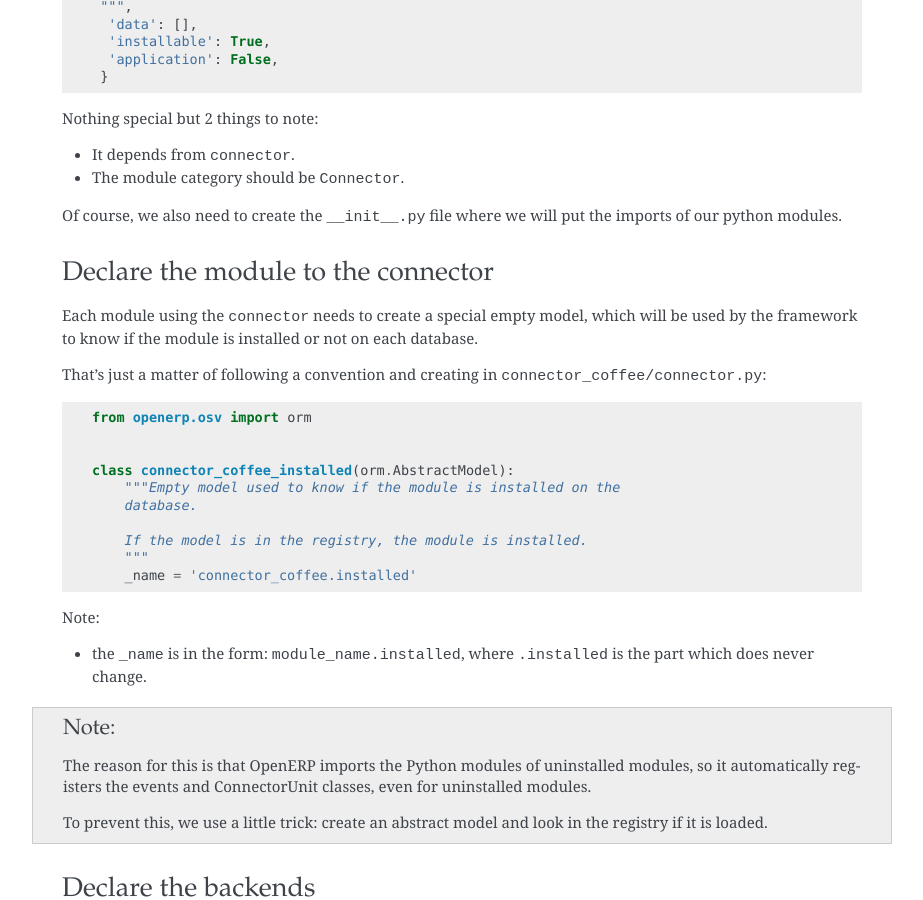
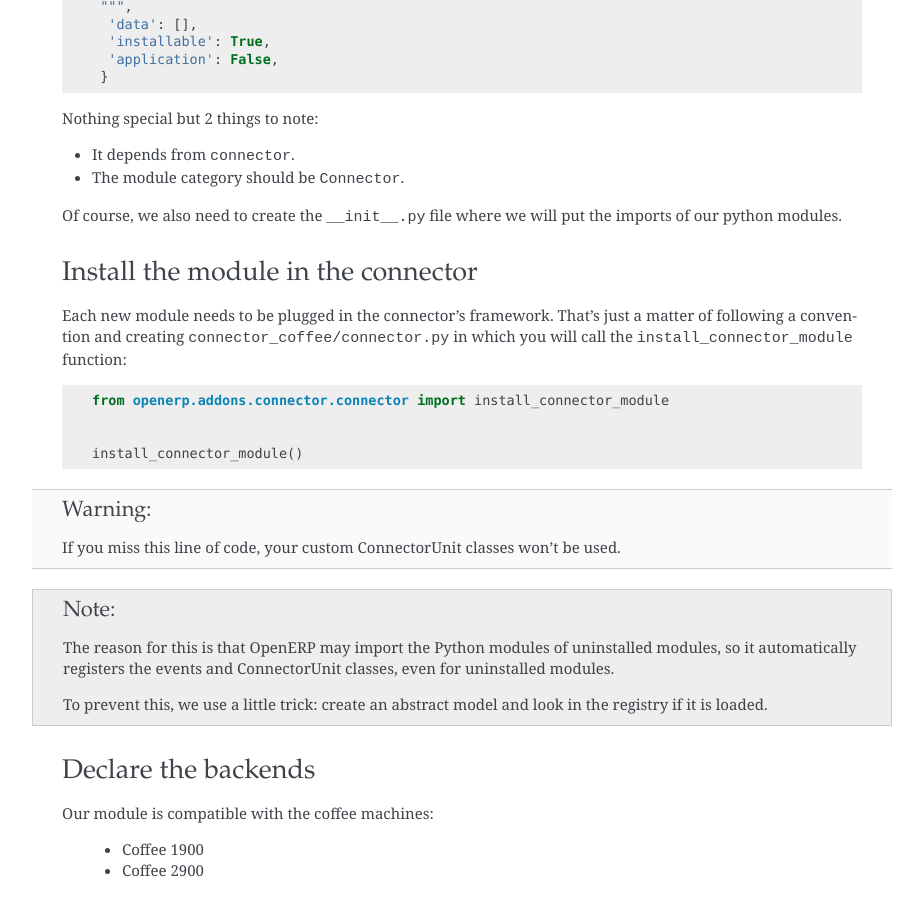
Before and after one commit to OCA/queue, a Sphinx documentation site: the page built from queue_job/doc/guides/bootstrap_connector.rst, in a window 1280 px wide and 900 px high, scrolled down 732 px. Shown: the whole window, without its empty margins (218-1141 px from the left). Built offline with Sphinx 7.4.7, drawn with Linux system fonts in a browser that asks for light colours; some of the changed text lies outside the part shown.

Commit message:
[CHG] adapt the documentation to use the install_connector_module instead of crafting a model with the right name

```diff
--- a/queue_job/doc/guides/bootstrap_connector.rst
+++ b/queue_job/doc/guides/bootstrap_connector.rst
@@ -66,34 +66,23 @@ put the imports of our python modules.
 
 
 ***********************************
-Declare the module to the connector
+Install the module in the connector
 ***********************************
 
-Each module using the ``connector`` needs to create a special empty
-model, which will be used by the framework to know if the module is
-installed or not on each database.
+Each new module needs to be plugged in the connector's framework.
+That's just a matter of following a convention and creating
+``connector_coffee/connector.py`` in which you will call the
+``install_connector_module`` function::
 
-That's just a matter of following a convention and creating in
-``connector_coffee/connector.py``::
-
-    from openerp.osv import orm
+    from openerp.addons.connector.connector import install_connector_module
 
 
-    class connector_coffee_installed(orm.AbstractModel):
-        """Empty model used to know if the module is installed on the
-        database.
+    install_connector_module()
 
-        If the model is in the registry, the module is installed.
-        """
-        _name = 'connector_coffee.installed'
+.. warning:: If you miss this line of code, your custom ConnectorUnit
+             classes won't be used.
 
-Note:
-
-* the ``_name`` is in the form: ``module_name.installed``, where
-  ``.installed`` is the part which does never change.
-
-
-.. note:: The reason for this is that OpenERP imports the Python modules
+.. note:: The reason for this is that OpenERP may import the Python modules
           of uninstalled modules, so it automatically registers the
           events and ConnectorUnit classes, even for uninstalled
           modules.
```
